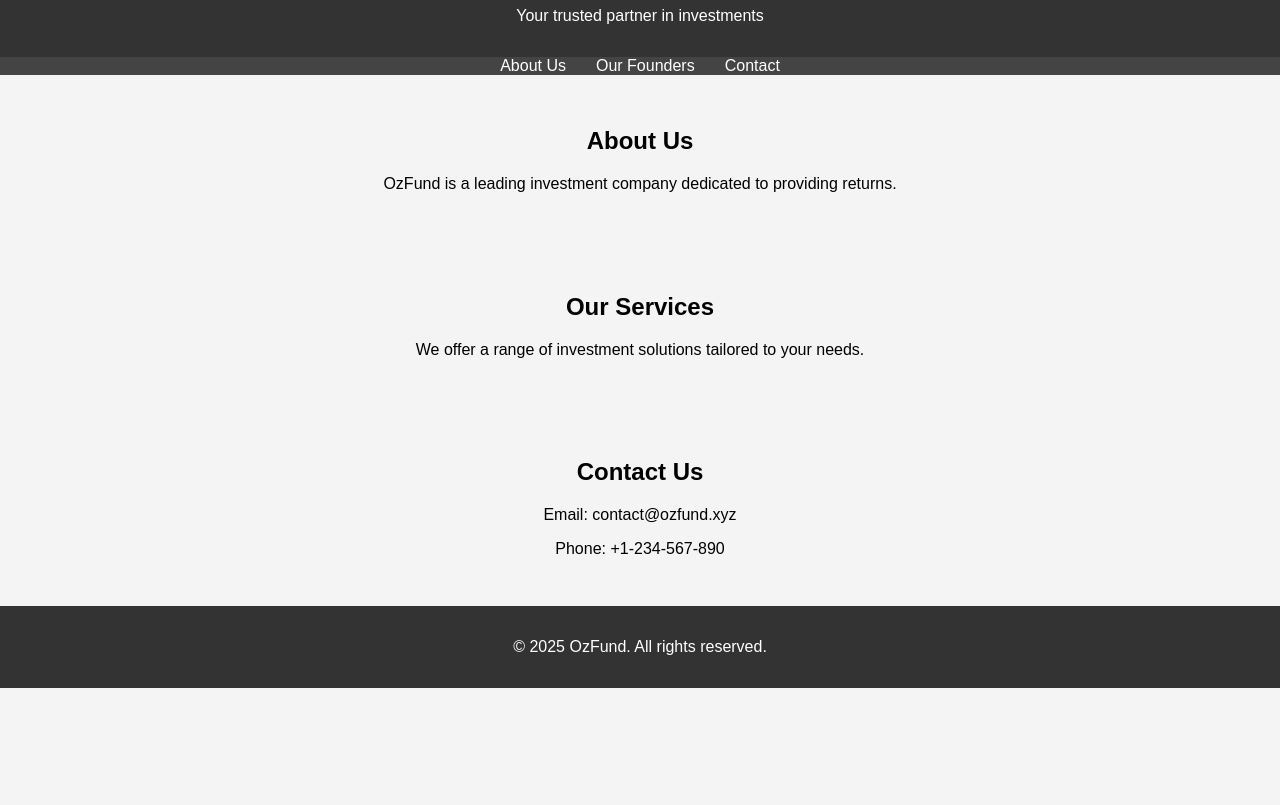
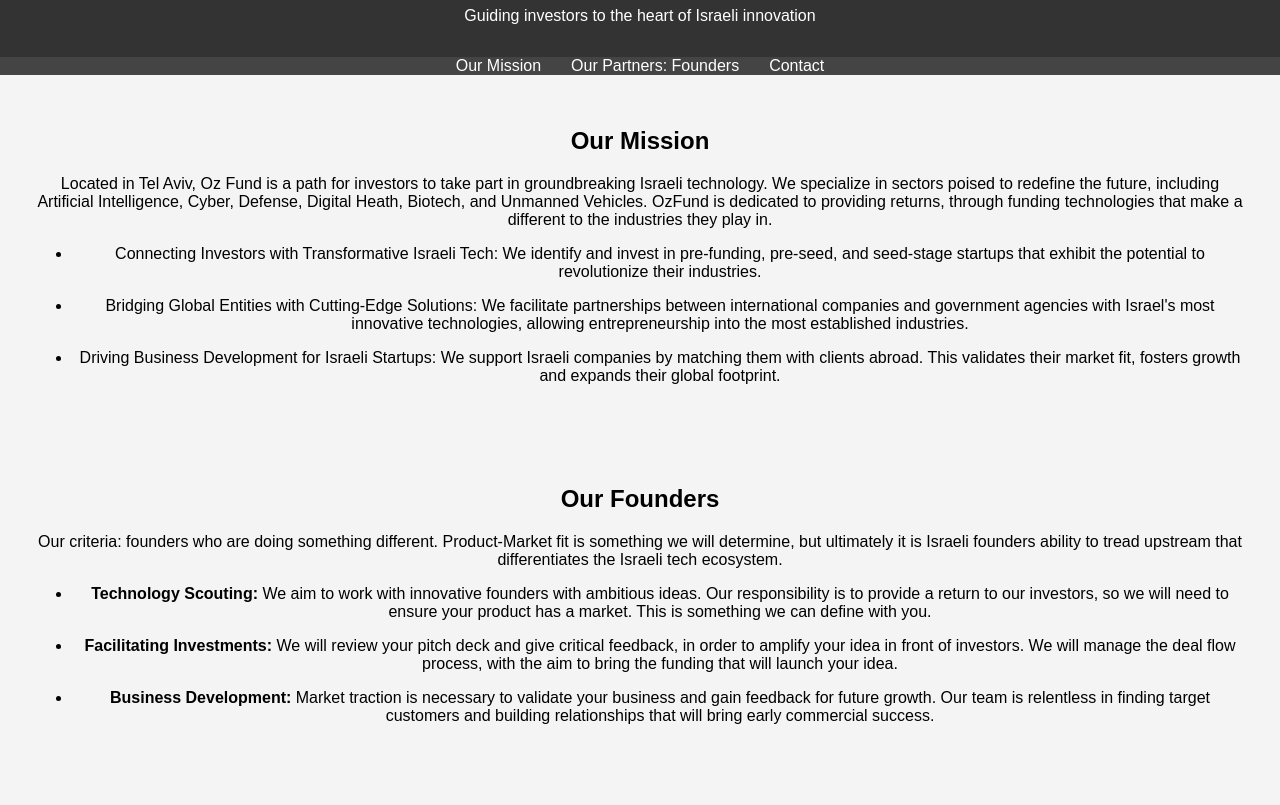
Before and after one commit to yonatanm-huji/ozv2, a plain HTML site: page index.html in a window 1280 px wide. Shown: the part 89-894 px from the top of the page. Before the commit the page ends 800 px from the top, so only its background shows below. Drawn offline with Linux system fonts and the light colour scheme.

Commit message:
Update index.html
with more content

```diff
--- a/index.html
+++ b/index.html
@@ -3,33 +3,54 @@
 <head>
   <meta charset="UTF-8">
   <meta name="viewport" content="width=device-width, initial-scale=1.0">
-  <title>Oz Fund - Investments</title>
+  <title>Oz Fund - Investing in Israel</title>
   <link rel="stylesheet" href="styles.css">
 </head>
 <body>
   <header>
-    <h1>Welcome to OzFund</h1>
-    <p>Your trusted partner in investments</p>
+    <h1>Welcome to Oz Fund</h1>
+    <p>Guiding investors to the heart of Israeli innovation</p>
   </header>
   <nav>
     <ul>
-      <li><a href="#about">About Us</a></li>
-      <li><a href="#services">Our Founders</a></li>
+      <li><a href="#about">Our Mission</a></li>
+      <li><a href="#founders">Our Partners: Founders</a></li>
       <li><a href="#contact">Contact</a></li>
     </ul>
   </nav>
   <section id="about">
-    <h2>About Us</h2>
-    <p>OzFund is a leading investment company dedicated to providing returns.</p>
+    <h2>Our Mission</h2>
+    <p>Located in Tel Aviv, Oz Fund is a path for investors to take part in groundbreaking Israeli technology. We specialize in sectors poised to redefine the future, including Artificial Intelligence, Cyber, Defense, Digital Heath, Biotech, and Unmanned Vehicles. OzFund is dedicated to providing returns, through funding technologies that make a different to the industries they play in.</p>
+    <ul>
+      <li style="margin-top: 1em;">
+        Connecting Investors with Transformative Israeli Tech: We identify and invest in pre-funding, pre-seed, and seed-stage startups that exhibit the potential to revolutionize their industries.
+      </li>
+      <li style="margin-top: 1em;">
+        Bridging Global Entities with Cutting-Edge Solutions: We facilitate partnerships between international companies and government agencies with Israel's most innovative technologies, allowing entrepreneurship into the most established industries.
+      </li>
+      <li style="margin-top: 1em;">
+        Driving Business Development for Israeli Startups: We support Israeli companies by matching them with clients abroad. This validates their market fit, fosters growth and expands their global footprint.
+      </li>
+    </ul>
   </section>
-  <section id="services">
-    <h2>Our Services</h2>
-    <p>We offer a range of investment solutions tailored to your needs.</p>
+  <section id="founders">
+    <h2>Our Founders</h2>
+    <p>Our criteria: founders who are doing something different. Product-Market fit is something we will determine, but ultimately it is Israeli founders ability to tread upstream that differentiates the Israeli tech ecosystem.</p>
+    <ul>
+      <li style="margin-top: 1em;">
+        <strong>Technology Scouting:</strong> We aim to work with innovative founders with ambitious ideas. Our responsibility is to provide a return to our investors, so we will need to ensure your product has a market. This is something we can define with you.
+      </li>
+      <li style="margin-top: 1em;">
+        <strong>Facilitating Investments:</strong> We will review your pitch deck and give critical feedback, in order to amplify your idea in front of investors. We will manage the deal flow process, with the aim to bring the funding that will launch your idea.
+      </li>
+      <li style="margin-top: 1em;">
+        <strong>Business Development:</strong> Market traction is necessary to validate your business and gain feedback for future growth. Our team is relentless in finding target customers and building relationships that will bring early commercial success.
+      </li>
+    </ul>
   </section>
   <section id="contact">
     <h2>Contact Us</h2>
     <p>Email: contact@ozfund.xyz</p>
-    <p>Phone: +1-234-567-890</p>
   </section>
   <footer>
     <p>© 2025 OzFund. All rights reserved.</p>
```
